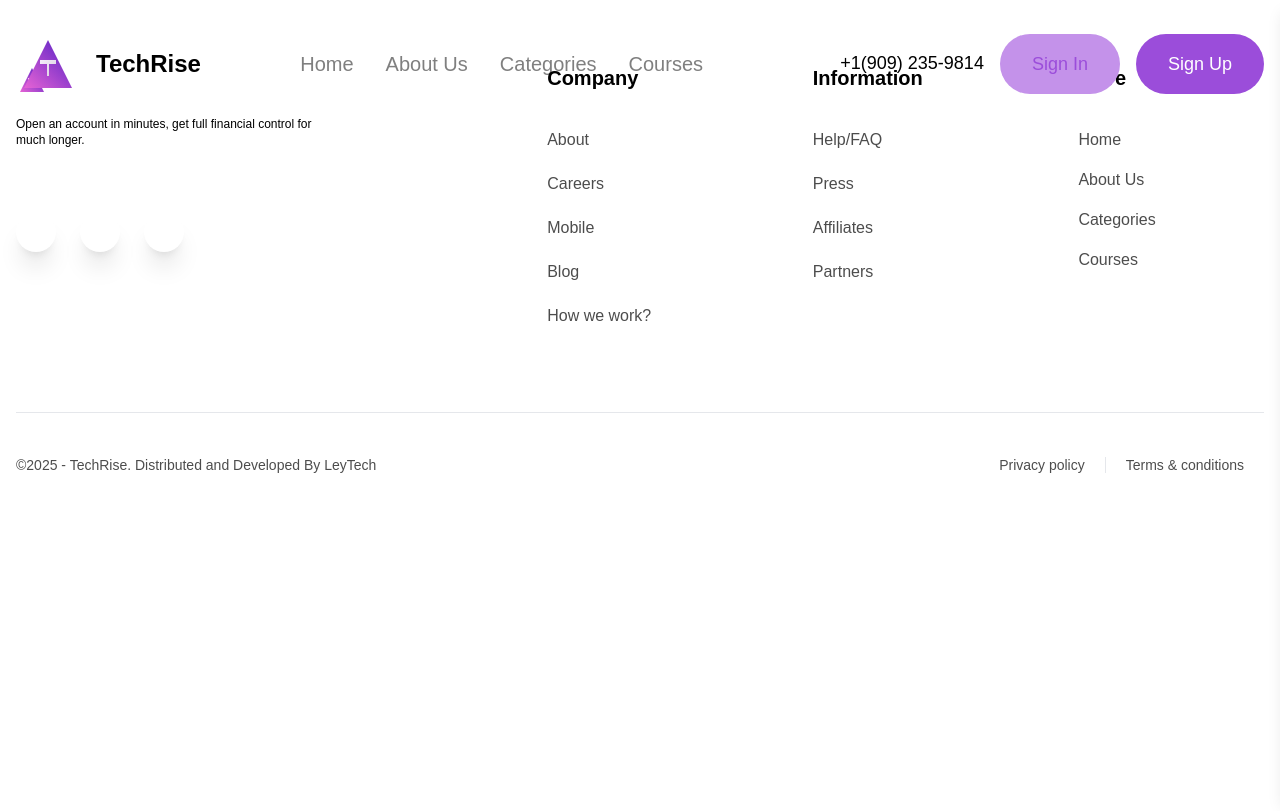
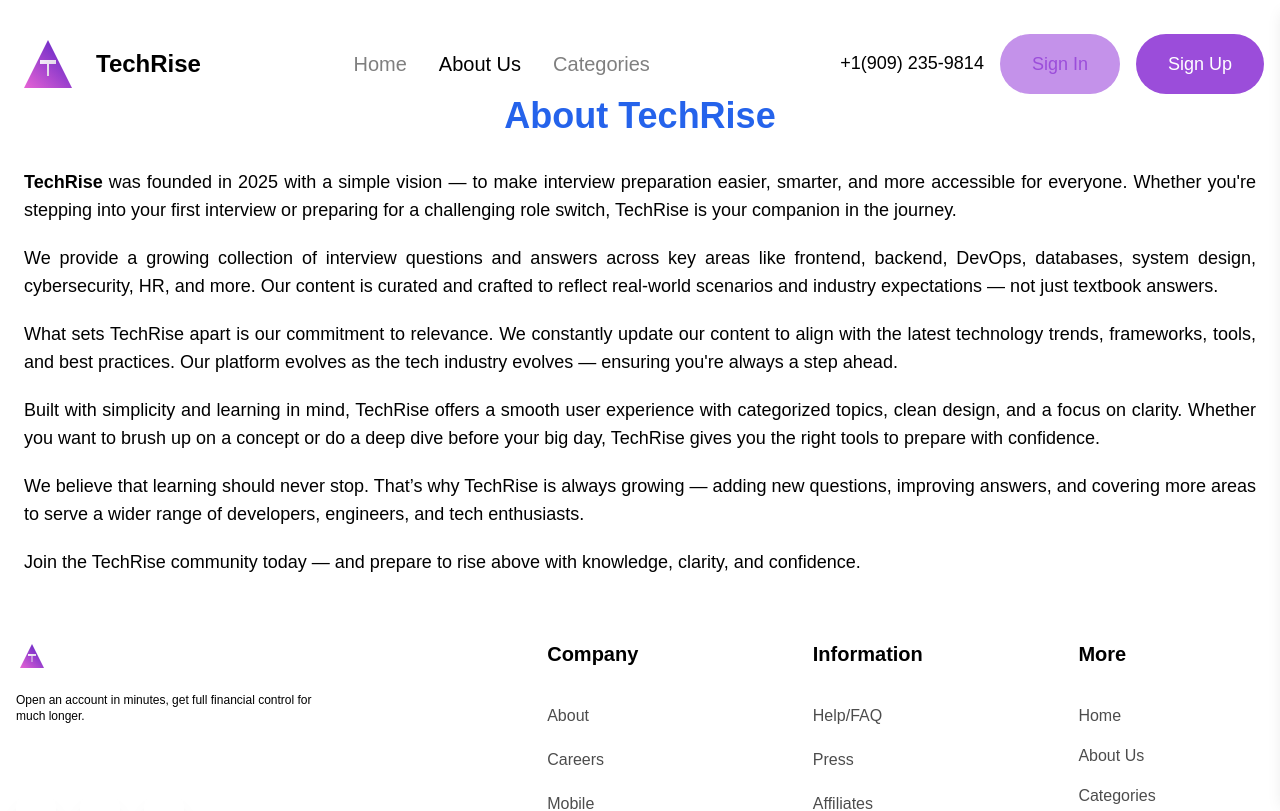
Before and after one commit to Leyav/TechRise, a React (Vite) app: page /about_us in a window 1280 px wide. Shown: the top 811 px of the page. Built offline with nearby package versions, Linux system fonts and the light colour scheme; some icons are missing.

Commit message:
about us added

```diff
--- a/src/App.jsx
+++ b/src/App.jsx
@@ -6,15 +6,15 @@ import Footer from "./components/Layout/Footer";
 import UserHeader from "./components/UserLayout/Header";
 import ScrollToTop from "./components/Layout/ScrollToTop";
 
-// Import your page components
 import Home from "./pages/Home";
-// Uncomment or add additional pages as needed
-// import About from "./pages/About";
+
 // import Contact from "./pages/Contact";
 // import Login from "./pages/Login";
+import AboutUs from "./pages/AboutUs";
 import Categories from "./pages/Categories";
 
 import UserPage from "./pages/User";
+
 
 function App() {
   const location = useLocation();
@@ -38,11 +38,12 @@ function App() {
 
         {/*
             Uncomment or add additional routes below:
-            <Route path="/about" element={<About />} />
+
             <Route path="/contact" element={<Contact />} />
             <Route path="/login" element={<Login />} />
 
           */}
+          <Route path="/about_us" element={<AboutUs />} />
         <Route path="/categories" element={<Categories />} />
         {/* <Route path="/frontend/reactjs" element={<ReactjsPage/>} /> */}
       </Routes>
--- a/src/components/Layout/Header/Navigation/MenuData.js
+++ b/src/components/Layout/Header/Navigation/MenuData.js
@@ -1,6 +1,6 @@
 export const headerData = [
   { label: "Home", href: "/" },
-  { label: "About Us", href: "/about" },
+  { label: "About Us", href: "/about_us" },
   { label: "Categories", href: "/categories" },
-  { label: "Courses", href: "/courses" },
+  // { label: "Courses", href: "/courses" },
 ];
--- a/src/components/Layout/Header/index.jsx
+++ b/src/components/Layout/Header/index.jsx
@@ -7,7 +7,7 @@ import Logo from '../../Common/Logo';
 import SignInModal from "./Modals/SignInModal";
 import SignUpModal from "./Modals/SignUpModal";
 
-const navItems = ["Home", "About Us", "Categories", "Courses"];
+const navItems = ["Home", "About Us", "Categories"/* , "Courses" */];
 
 const Header = () => {
   const [navbarOpen, setNavbarOpen] = useState(false);
--- /dev/null
+++ b/src/pages/AboutUs/index.jsx
@@ -0,0 +1,35 @@
+import React from 'react';
+
+const AboutUs = () => {
+  return (
+    <div className="container pt-24 px-6 max-w-screen-2xl mx-auto">
+      <h1 className="text-4xl font-bold mb-8 text-center text-blue-600">About TechRise</h1>
+
+      <p className="text-lg mb-5 text-justify">
+        <strong>TechRise</strong> was founded in 2025 with a simple vision — to make interview preparation easier, smarter, and more accessible for everyone. Whether you're stepping into your first interview or preparing for a challenging role switch, TechRise is your companion in the journey.
+      </p>
+
+      <p className="text-lg mb-5 text-justify">
+        We provide a growing collection of interview questions and answers across key areas like frontend, backend, DevOps, databases, system design, cybersecurity, HR, and more. Our content is curated and crafted to reflect real-world scenarios and industry expectations — not just textbook answers.
+      </p>
+
+      <p className="text-lg mb-5 text-justify">
+        What sets TechRise apart is our commitment to relevance. We constantly update our content to align with the latest technology trends, frameworks, tools, and best practices. Our platform evolves as the tech industry evolves — ensuring you're always a step ahead.
+      </p>
+
+      <p className="text-lg mb-5 text-justify">
+        Built with simplicity and learning in mind, TechRise offers a smooth user experience with categorized topics, clean design, and a focus on clarity. Whether you want to brush up on a concept or do a deep dive before your big day, TechRise gives you the right tools to prepare with confidence.
+      </p>
+
+      <p className="text-lg mb-5 text-justify">
+        We believe that learning should never stop. That’s why TechRise is always growing — adding new questions, improving answers, and covering more areas to serve a wider range of developers, engineers, and tech enthusiasts.
+      </p>
+
+      <p className="text-lg text-justify">
+        Join the TechRise community today — and prepare to rise above with knowledge, clarity, and confidence.
+      </p>
+    </div>
+  );
+};
+
+export default AboutUs;
--- a/src/pages/Home/components/Experts.jsx
+++ b/src/pages/Home/components/Experts.jsx
@@ -40,7 +40,7 @@ const Expert = () => {
         <section style={{ backgroundColor: "rgba(155, 77, 218, 0.25)" }}>
             <div className="container mx-auto lg:max-w-screen-xl md:max-w-screen-md">
                 <div className="text-center">
-                    <p className="text-primary text-lg font-normal mb-3 tracking-widest uppercase">EXPERT CHEFS</p>
+                    <p className="text-primary text-lg font-normal mb-3 tracking-widest uppercase">TECH EXPERTS</p>
                     <h2 className="text-3xl lg:text-5xl font-semibold text-black dark:text-white">
                         Let's meet the expert.
                     </h2>
--- a/src/pages/Home/components/data.jsx
+++ b/src/pages/Home/components/data.jsx
@@ -26,32 +26,32 @@ export const FeaturesData = [
 
   export const ExpertData = [
     {
-      profession: 'Senior Chef',
+      profession: 'Senior Software Engineer',
       name: 'Shoo Thar Mien',
       imgSrc: '/images/home/expert/avatar1.png',
     },
     {
-      profession: 'Junior Chef',
+      profession: 'Lead',
       name: 'Shoo Thar Mien',
       imgSrc: '/images/home/expert/avatar3.png',
     },
     {
-      profession: 'Junior Chef',
+      profession: 'Senior Backend Developer',
       name: 'Shoo Thar Mien',
       imgSrc: '/images/home/expert/avatar2.png',
     },
     {
-      profession: 'Junior Chef',
+      profession: 'Senior Tester',
       name: 'Shoo Thar Mien',
       imgSrc: '/images/home/expert/avatar3.png',
     },
     {
-      profession: 'Senior Chef',
+      profession: 'Junior Developer',
       name: 'Shoo Thar Mien',
       imgSrc: '/images/home/expert/avatar1.png',
     },
     {
-      profession: 'Junior Chef',
+      profession: 'HR Intern',
       name: 'Shoo Thar Mien',
       imgSrc: '/images/home/expert/avatar2.png',
     }
```
